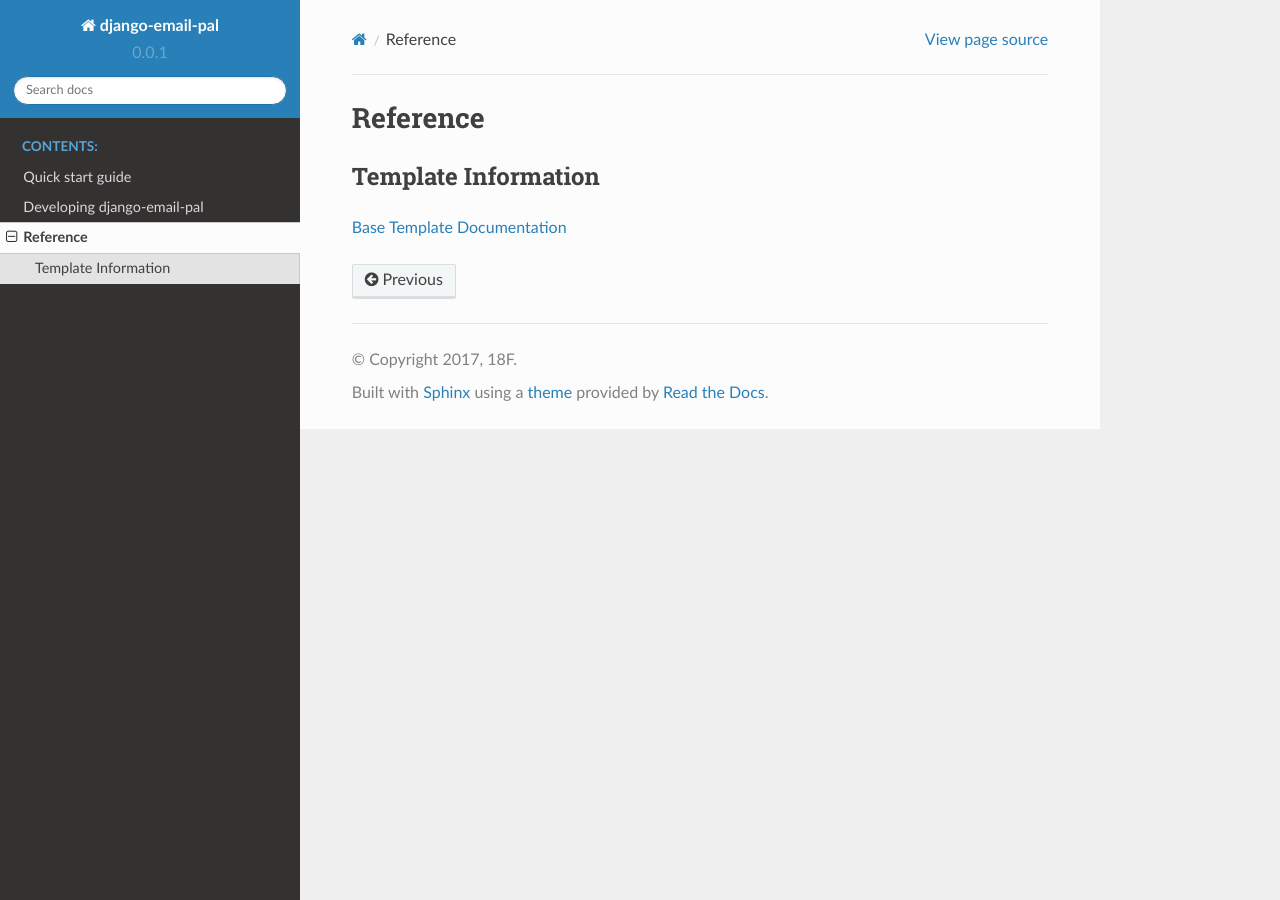
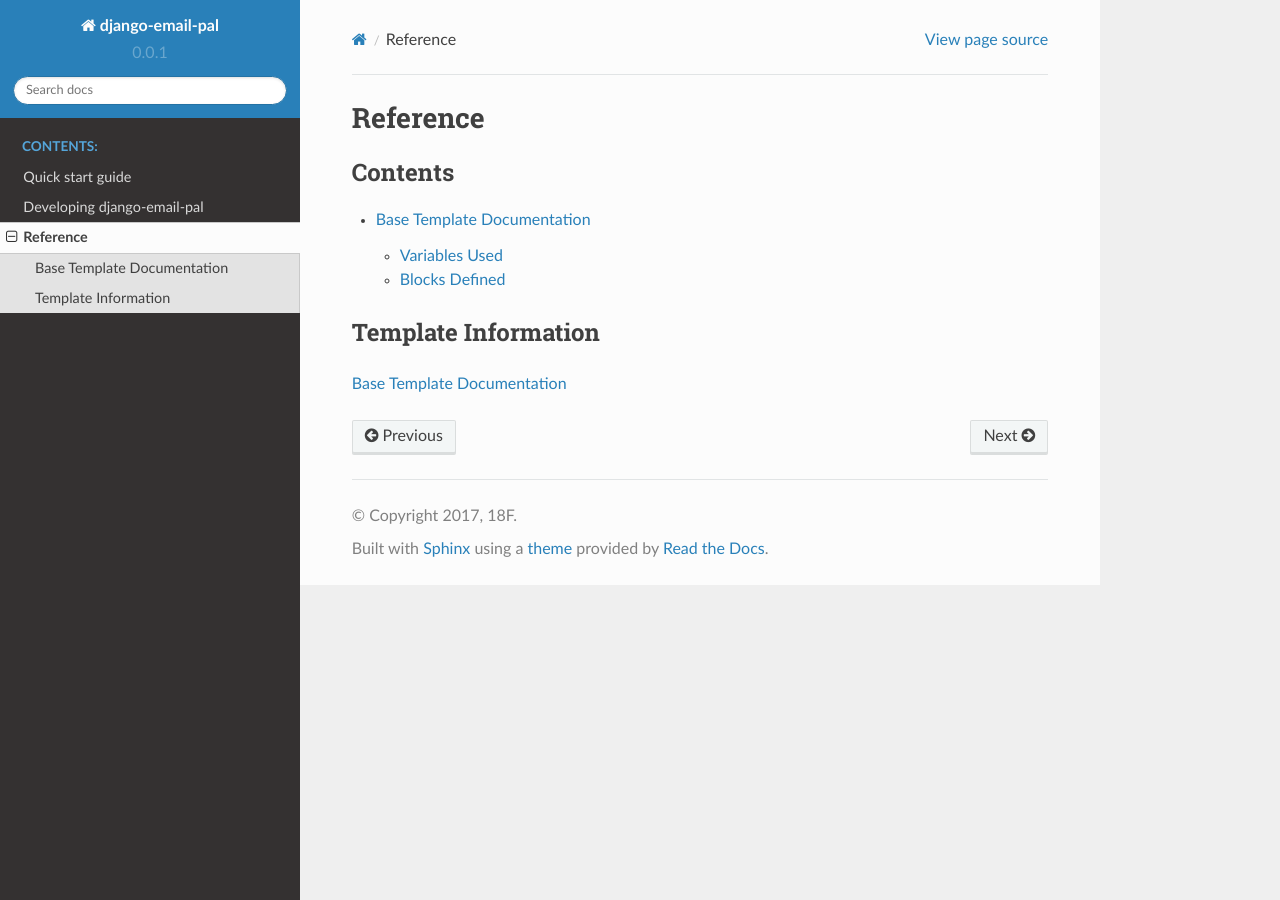
Before and after one commit to 18F/django-email-pal, a Sphinx documentation site: the page built from docs/reference.rst, in a window 1280 px wide. Built offline with Sphinx 7.4.7 and the Read the Docs theme 2.0.0, drawn with Linux system fonts in a browser that asks for light colours.

Commit message:
Add base-email-template to toctree.

```diff
--- a/docs/reference.rst
+++ b/docs/reference.rst
@@ -1,5 +1,11 @@
 Reference
 =========
+
+..  toctree::
+    :maxdepth: 2
+    :caption: Contents
+
+    base-email-template
 
 Template Information
 --------------------
```
